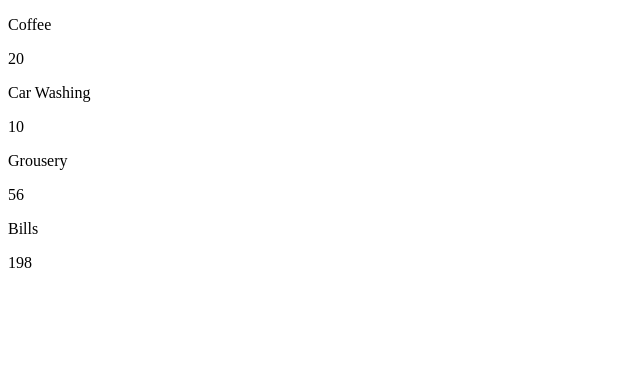
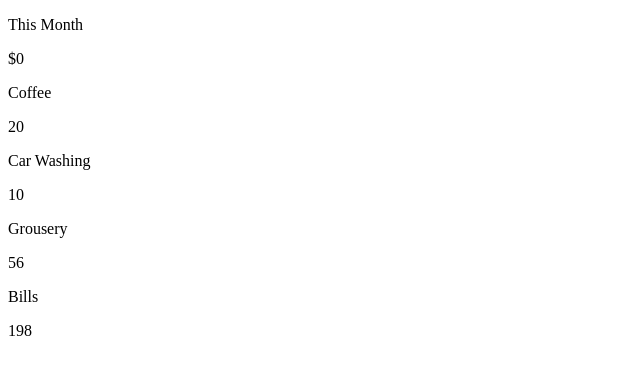
Before and after one commit to Nurik055/expense-tracker-dashboard, a React (Vite) app: page / in a window 1280 px wide. Shown: the top 374 px of the page, without its empty margins (0-640 px from the left). Built offline with nearby package versions, Linux system fonts and the light colour scheme.

Commit message:
finishing the logic of this month spend card

```diff
--- a/src/components/Cards/Cards.jsx
+++ b/src/components/Cards/Cards.jsx
@@ -1,53 +1,29 @@
 import "../Cards/Cards.css";
 
-function Cards({fakeDatas}) {
-
-  {/* this month expenses */}
+function Cards({ fakeDatas }) {
 
   const today = new Date();
   const currentMonth = today.getMonth();
-  function filterMonth(fakeData) {
-      return fakeData.month === currentMonth;
+
+  function filterMonth(expense) {
+    return Number(expense.month) === currentMonth;
   }
+
   const result = fakeDatas.filter(filterMonth);
 
-  {/* this month expenses */}
+  const total = result.reduce((sum, expense) => {
+    return sum + expense.amount;
+  }, 0);
+  {/* expense is one item fome the array */}
 
-
-
-
-
-
-
-
-
-
-
-
-
-
-
-
-
-
-
-
-
-
-
-
-
-
-
-
-
-  function expenses() {}
-
-  function avgExpenses() {}
-
-  function remainingBudget() {}
-
-  return <div></div>;
+  return (
+    <div>
+      <div className="thisMSpend">
+        <p className="thisMSpendP">This Month</p>
+        <p className="thisMSpendN">${total}</p>
+      </div>
+    </div>
+  );
 }
 
 export default Cards;
```
